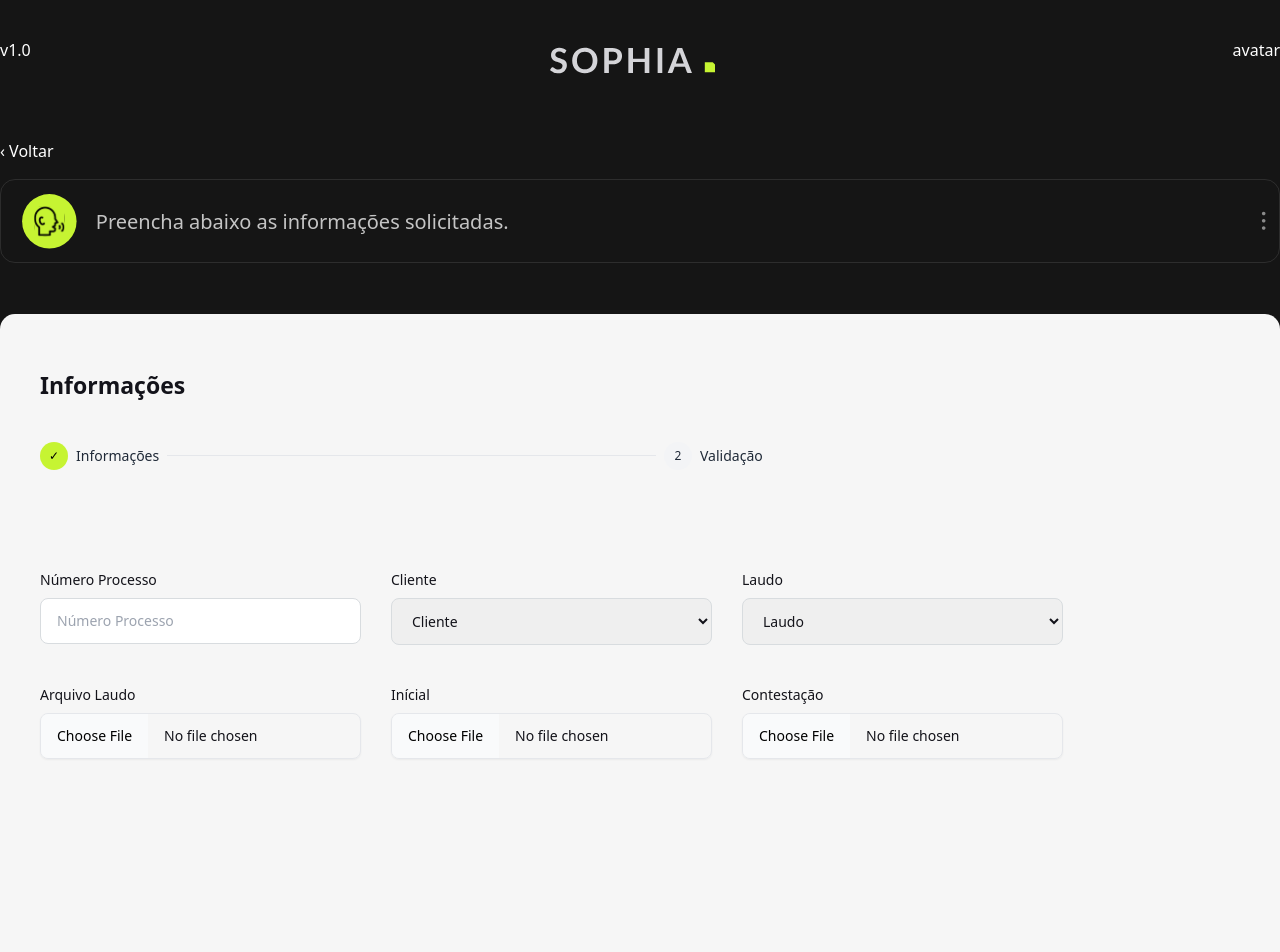
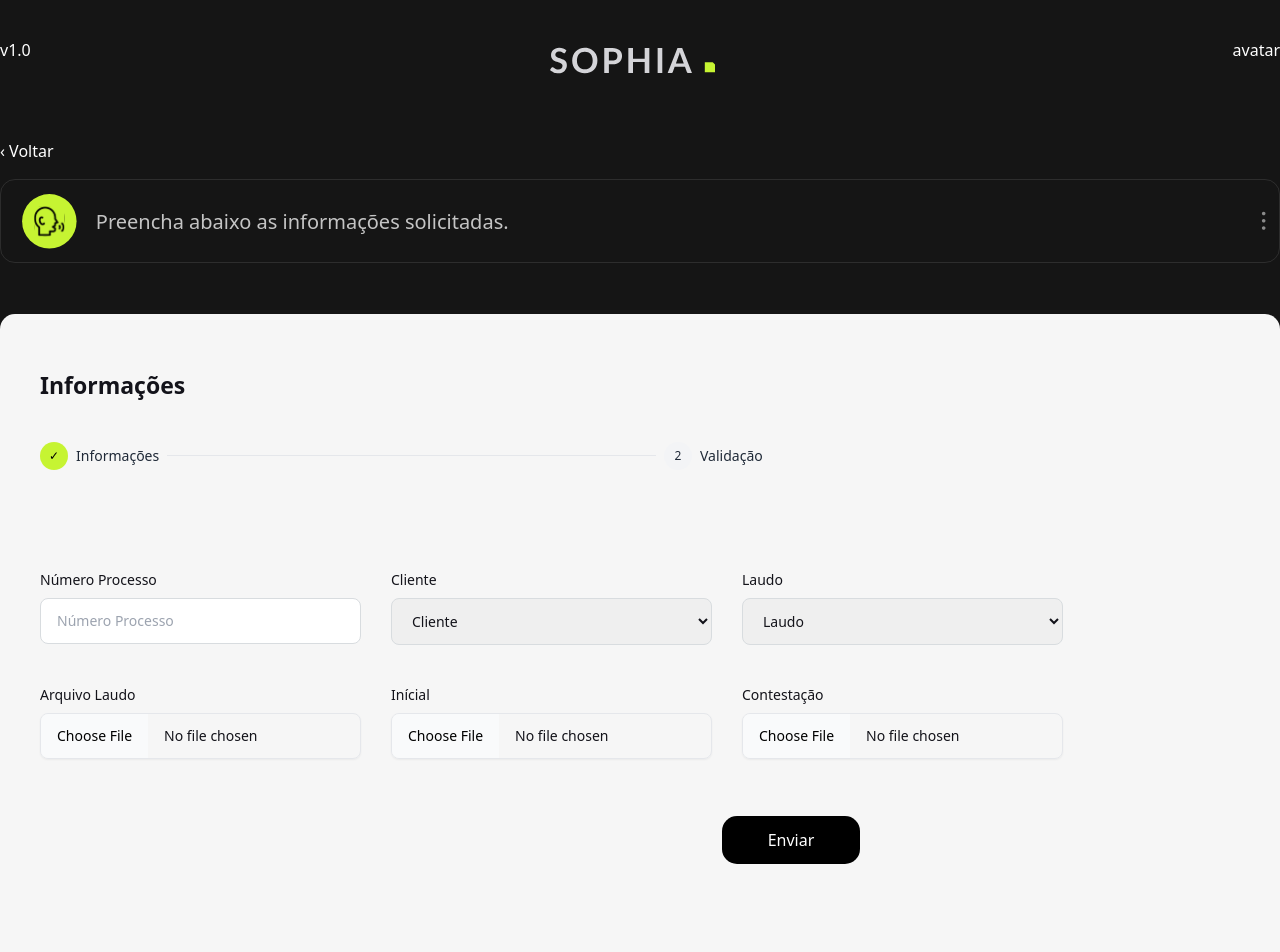
Before and after one commit to revelatiostudio/serur-login, a Next.js app: page /dashboard/newdash in a window 1280 px wide. Shown: the top 952 px of the page. Built offline with nearby package versions, Linux system fonts and the light colour scheme.

Commit message:
pegando dados do form

```diff
--- a/src/app/dashboard/newdash/newdash.css
+++ b/src/app/dashboard/newdash/newdash.css
@@ -49,6 +49,7 @@
     border-radius: 15px;
     padding-left: 40px;
     margin-top: 51px;
+    position: relative;
 }
 
 .sec-info .text-info {
@@ -78,3 +79,14 @@
     gap: 30px;
     margin-top: 40px;
 }
+button{
+    background-color: var(--color-black);
+    color: var(--color-white);
+    width: 100%;
+    max-width: 138px;
+    height: 48px;
+    border-radius: 15px;
+    position: absolute;
+    right: 420px;
+    bottom: 150px;
+}
--- a/src/app/dashboard/newdash/page.js
+++ b/src/app/dashboard/newdash/page.js
@@ -1,5 +1,5 @@
 'use client'
-import React from 'react'
+import React, { useRef } from 'react'
 import './newdash.css'
 
 
@@ -14,6 +14,29 @@ import dots from '../../assets/dots.svg'
 
 export default function NewDash() {
   const router = useRouter();
+  const numProcesso = useRef();
+  const cliente = useRef();
+  const laudo = useRef();
+  const arqLaudo = useRef();
+  const inicial = useRef();
+  const contestacao = useRef();
+
+  function recebeDados(event) {
+    event.preventDefault();
+    const dadosProcesso = numProcesso.current.value;
+    const dadosCliente = cliente.current.value;
+    const dadosLaudo = laudo.current.value;
+    const dadosInicial = inicial.current.value;
+    const dadosContestacao = contestacao.current.value;
+
+    console.log("dadosProcesso: ", dadosProcesso)
+    console.log("dadosCliente: ", dadosCliente)
+    console.log("dadosLaudo: ", dadosLaudo)
+    console.log("dadosInicial: ", dadosInicial)
+    console.log("dadosProcesso: ", dadosProcesso)
+    console.log("dadosContestacao: ", dadosContestacao)
+
+  }
   return (
     <section className='container-dash'>
       <div className='newdash'>
@@ -66,22 +89,24 @@ export default function NewDash() {
 
           </div>
 
+
+          <form onSubmit={recebeDados}>
             <div className='sec-fields'>
               <div className='top-fields'>
                 <div className="max-w-sm  w-[321px]">
                   <label htmlFor="input-label" className="block text-sm font-medium mb-2 dark:text-black">Número Processo</label>
-                <input type="email" id="input-label" className="py-3 px-4 block w-full custom-border rounded-lg text-sm focus:border-blue-500 focus:ring-blue-500 disabled:opacity-50 disabled:pointer-events-none dark:bg-white dark:border-neutral-700 dark:text-neutral-800 dark:placeholder-neutral-500 dark:focus:ring-neutral-600" placeholder="Número Processo" />
+                  <input ref={numProcesso} type="text" id="input-label" className="py-3 px-4 block w-full custom-border rounded-lg text-sm focus:border-blue-500 focus:ring-blue-500 disabled:opacity-50 disabled:pointer-events-none dark:bg-white dark:border-neutral-700 dark:text-neutral-800 dark:placeholder-neutral-500 dark:focus:ring-neutral-600" placeholder="Número Processo" />
                 </div>
                 <div className='max-w-sm w-[321px]'>
                   <label className="block text-sm font-medium mb-2 dark:text-black">Cliente</label>
-                <select id="hs-select-label" className=" max-w-sm py-3 px-4 pe-9 block w-full custom-border rounded-lg text-sm focus:border-blue-500 focus:ring-blue-500 disabled:opacity-50 disabled:pointer-events-none dark:bg-white dark:border-neutral-700 dark:text-black dark:placeholder-neutral-500 dark:focus:ring-neutral-600">
+                  <select ref={cliente} id="hs-select-label" className=" max-w-sm py-3 px-4 pe-9 block w-full custom-border rounded-lg text-sm focus:border-blue-500 focus:ring-blue-500 disabled:opacity-50 disabled:pointer-events-none dark:bg-white dark:border-neutral-700 dark:text-black dark:placeholder-neutral-500 dark:focus:ring-neutral-600">
                     <option defaultValue="">Cliente</option>
                     <option>Banco Pan</option>
                   </select>
                 </div>
                 <div className='max-w-sm w-[321px]'>
                   <label className="block text-sm font-medium mb-2 dark:text-black">Laudo</label>
-                <select id="hs-select-label" className=" max-w-sm py-3 px-4 pe-9 block w-full custom-border rounded-lg text-sm focus:border-blue-500 focus:ring-blue-500 disabled:opacity-50 disabled:pointer-events-none dark:bg-white dark:border-neutral-700 dark:text-black dark:placeholder-neutral-500 dark:focus:ring-neutral-600">
+                  <select ref={laudo} id="hs-select-label" className=" max-w-sm py-3 px-4 pe-9 block w-full custom-border rounded-lg text-sm focus:border-blue-500 focus:ring-blue-500 disabled:opacity-50 disabled:pointer-events-none dark:bg-white dark:border-neutral-700 dark:text-black dark:placeholder-neutral-500 dark:focus:ring-neutral-600">
                     <option defaultValue="">Laudo</option>
                     <option>CSV</option>
                     <option>2</option>
@@ -92,30 +117,32 @@ export default function NewDash() {
               </div>
 
               <div className='bottom-fields'>
-              <form className="max-w-sm w-[321px]">
+                <div className="max-w-sm w-[321px]">
                   <label htmlFor="input-label" className="block text-sm font-medium mb-2 dark:text-black">Arquivo Laudo</label>
                   <label htmlFor="file-input" className="sr-only">Choose file</label>
-                <input type="file" name="file-input" id="file-input" className="block w-full border border-gray-200 shadow-sm rounded-lg text-sm focus:z-10 focus:border-blue-500 focus:ring-blue-500 disabled:opacity-50 disabled:pointer-events-none
+                  <input ref={arqLaudo} type="file" name="file-input" id="file-input" className="block w-full border border-gray-200 shadow-sm rounded-lg text-sm focus:z-10 focus:border-blue-500 focus:ring-blue-500 disabled:opacity-50 disabled:pointer-events-none
                   file:bg-gray-50 file:border-0
                   file:me-4
                    file:py-3 file:px-4"/>
-              </form>
-              <form className="max-w-sm w-[321px]">
+                </div>
+                <div className="max-w-sm w-[321px]">
                   <label htmlFor="input-label" className="block text-sm font-medium mb-2 dark:text-black">Inícial</label>
                   <label htmlFor="file-input" className="sr-only">Choose file</label>
-                <input type="file" name="file-input" id="file-input" className="block w-full border border-gray-200 shadow-sm rounded-lg text-sm focus:z-10 focus:border-blue-500 focus:ring-blue-500 disabled:opacity-50 disabled:pointer-events-none
+                  <input ref={inicial} type="file" name="file-input" id="file-input" className="block w-full border border-gray-200 shadow-sm rounded-lg text-sm focus:z-10 focus:border-blue-500 focus:ring-blue-500 disabled:opacity-50 disabled:pointer-events-none
                   file:bg-gray-50 file:border-0
                   file:me-4
                    file:py-3 file:px-4"/>
-              </form>
-              <form className="max-w-sm w-[321px]">
+                </div>
+                <div className="max-w-sm w-[321px]">
                   <label htmlFor="input-label" className="block text-sm font-medium mb-2 dark:text-black">Contestação</label>
                   <label htmlFor="file-input" className="sr-only">Choose file</label>
-                <input type="file" name="file-input" id="file-input" className="block w-full border border-gray-200 shadow-sm rounded-lg text-sm focus:z-10 focus:border-blue-500 focus:ring-blue-500 disabled:opacity-50 disabled:pointer-events-none
+                  <input ref={contestacao} type="file" name="file-input" id="file-input" className="block w-full border border-gray-200 shadow-sm rounded-lg text-sm focus:z-10 focus:border-blue-500 focus:ring-blue-500 disabled:opacity-50 disabled:pointer-events-none
                   file:bg-gray-50 file:border-0
                   file:me-4
                    file:py-3 file:px-4"/>
-              </form>
+                </div>
+
+                <button>Enviar</button>
 
               </div>
 
@@ -123,6 +150,8 @@ export default function NewDash() {
 
 
             </div>
+          </form>
+
 
         </div>
 
```
Lines whose indentation alone changed are shown as unchanged.
